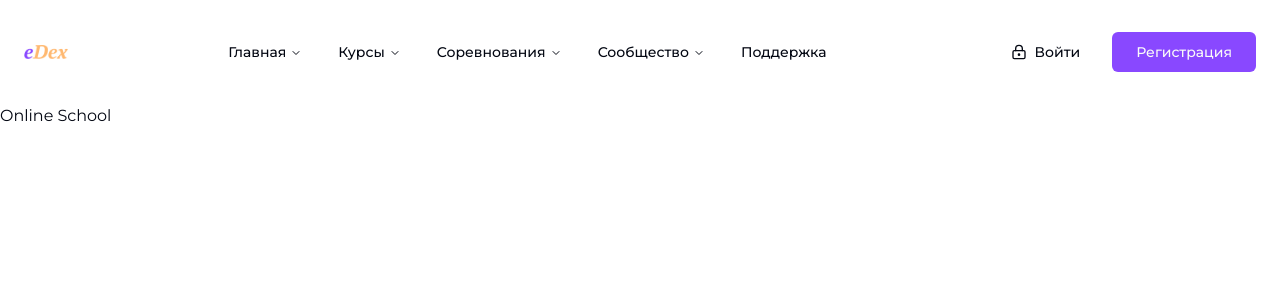
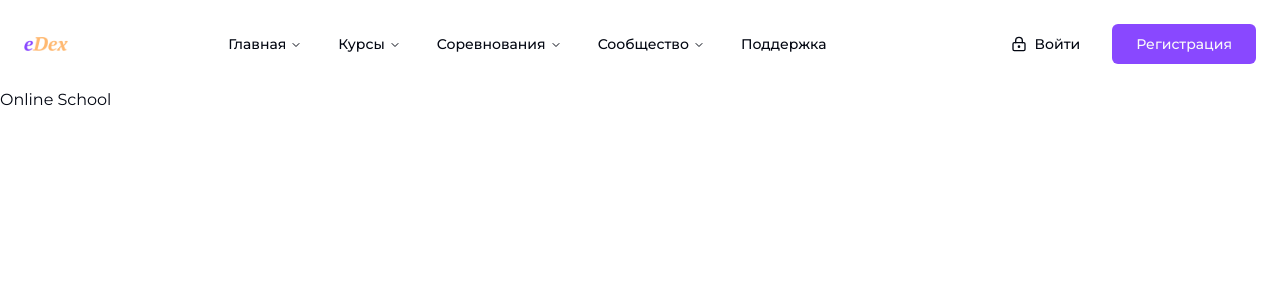
Before and after one commit to Muniabi/online-school, a Next.js app: page / in a window 1280 px wide. Shown: the top 300 px of the page. Built offline with nearby package versions, Linux system fonts and the light colour scheme.

Commit message:
измени отступ

```diff
--- a/components/shared/Header.tsx
+++ b/components/shared/Header.tsx
@@ -60,7 +60,7 @@ interface Props {
 export const Header: React.FC<Props> = ({ className }) => {
     return (
         <header className={cn("bg-white dark:bg-[--bg-color-dark]", className)}>
-            <Container className="flex items-center justify-between gap-36 py-8 px-6">
+            <Container className="flex items-center justify-between gap-36 py-6 px-6">
                 {/* Левая часть */}
                 <div>
                     <Image
```
